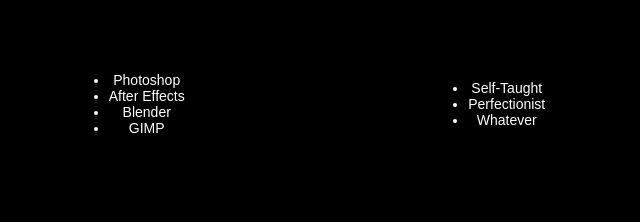
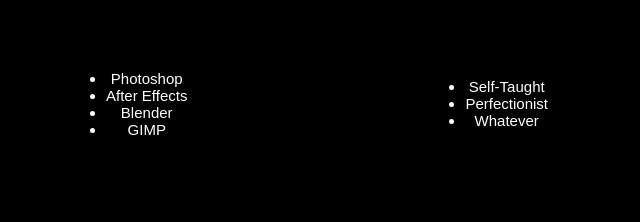
Before and after one commit to AgletTeddy/AgletTeddy.github.io, a plain HTML site: page index.html in a window 1280 px wide. Shown: the part 292-514 px from the top of the page, 313-953 px from the left. Drawn offline with Linux system fonts and the light colour scheme; a web font is replaced by a local one.

Commit message:
font size

```diff
--- a/style.css
+++ b/style.css
@@ -354,6 +354,10 @@
         border-radius: 100%;
     }
 
+    .info {
+        font-size: 15px;
+    }
+
     .bottom-icon {
         font-size: 24px;
     }
```
